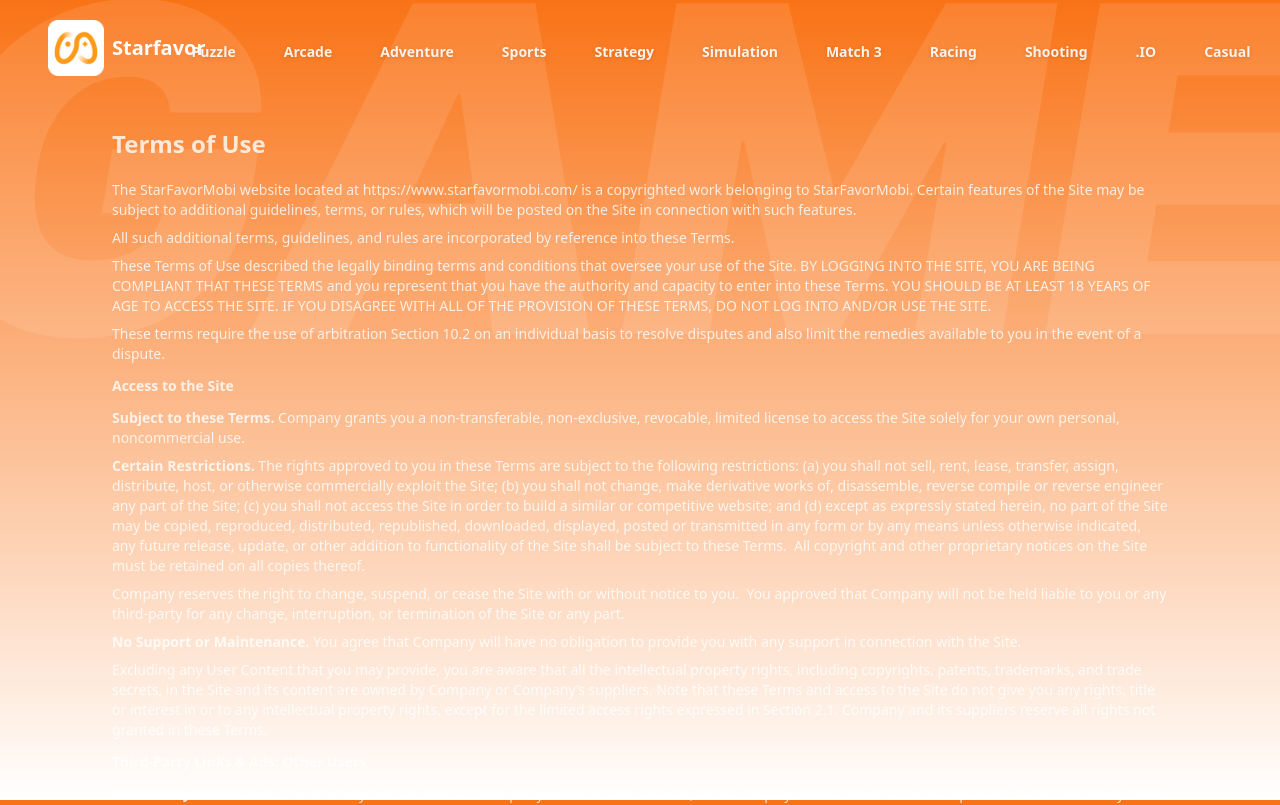
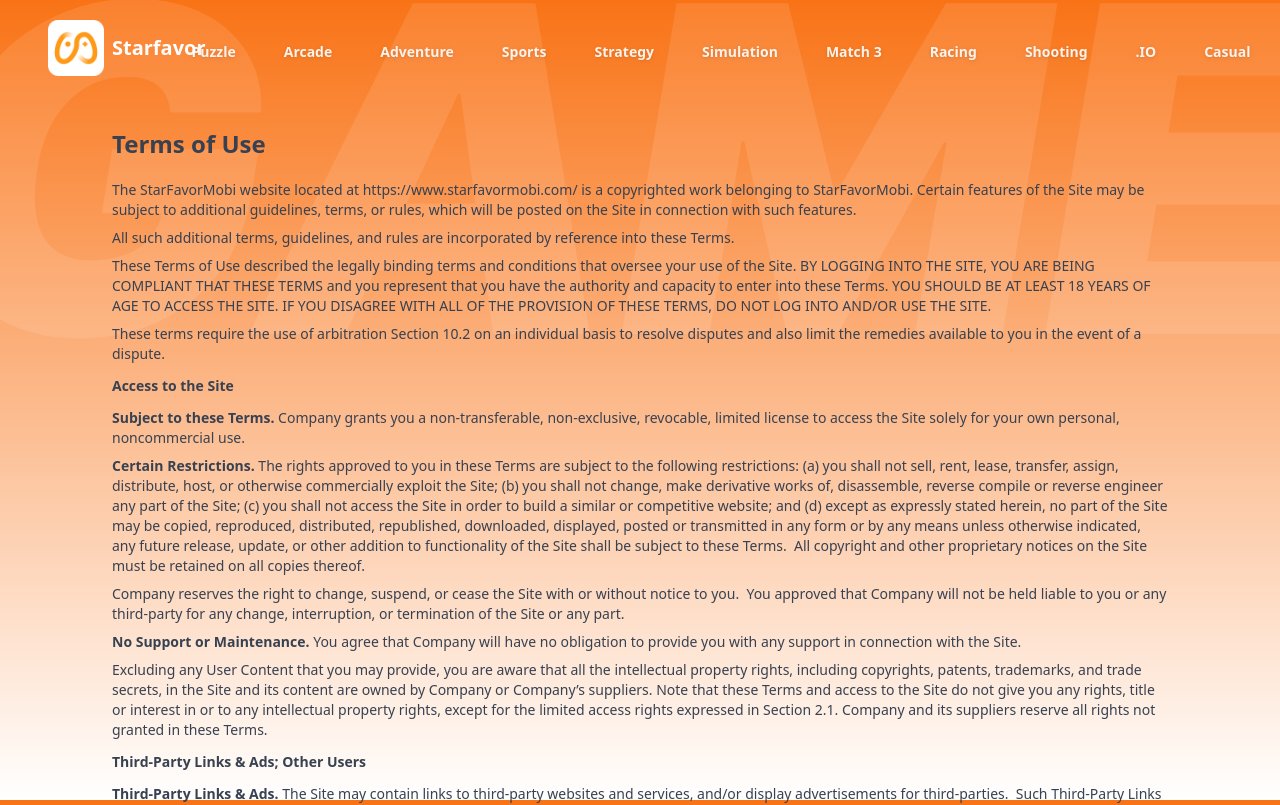
Before and after one commit to zengtai/starfavormobi, a Next.js app: page /tmp/t/terms-of-use in a window 1280 px wide. Shown: the top 805 px of the page. Built offline with nearby package versions, Linux system fonts and the light colour scheme.

Commit message:
处理协议页文字颜色问题

```diff
--- a/pages/t/privacy-policy.js
+++ b/pages/t/privacy-policy.js
@@ -6,8 +6,8 @@ export default function PrivacyPolicy() {
   return (
     <>
       <Layout title={`Privacy Policy`}>
-        <div className="p-4 md:p-8 xl:mx-auto xl:w-[1120px]">
-          <h1 className="pb-3 text-2xl font-bold text-white/80">Privacy Policy</h1>
+        <div className="p-4 text-gray-700 md:p-8 xl:mx-auto xl:w-[1120px]">
+          <h1 className="pb-3 text-2xl font-bold">Privacy Policy</h1>
           <p className="my-2">
             At {SITE_META.NAME}, accessible from {SITE_META.URL}, one of our main priorities is the
             privacy of our visitors. This Privacy Policy document contains types of information that
--- a/pages/t/terms-of-use.js
+++ b/pages/t/terms-of-use.js
@@ -7,8 +7,8 @@ export default function Terms() {
   return (
     <>
       <Layout title={`Terms of Use`}>
-        <div className="p-4 md:p-8 xl:mx-auto xl:w-[1120px]">
-          <h1 className="pb-3 text-2xl font-bold text-white/80">Terms of Use</h1>
+        <div className="p-4 text-gray-700 md:p-8 xl:mx-auto xl:w-[1120px]">
+          <h1 className="pb-3 text-2xl font-bold">Terms of Use</h1>
           <p className="my-2">
             The {SITE_META.NAME} website located at {SITE_META.URL} is a copyrighted work belonging
             to {SITE_META.NAME}. Certain features of the Site may be subject to additional
```
